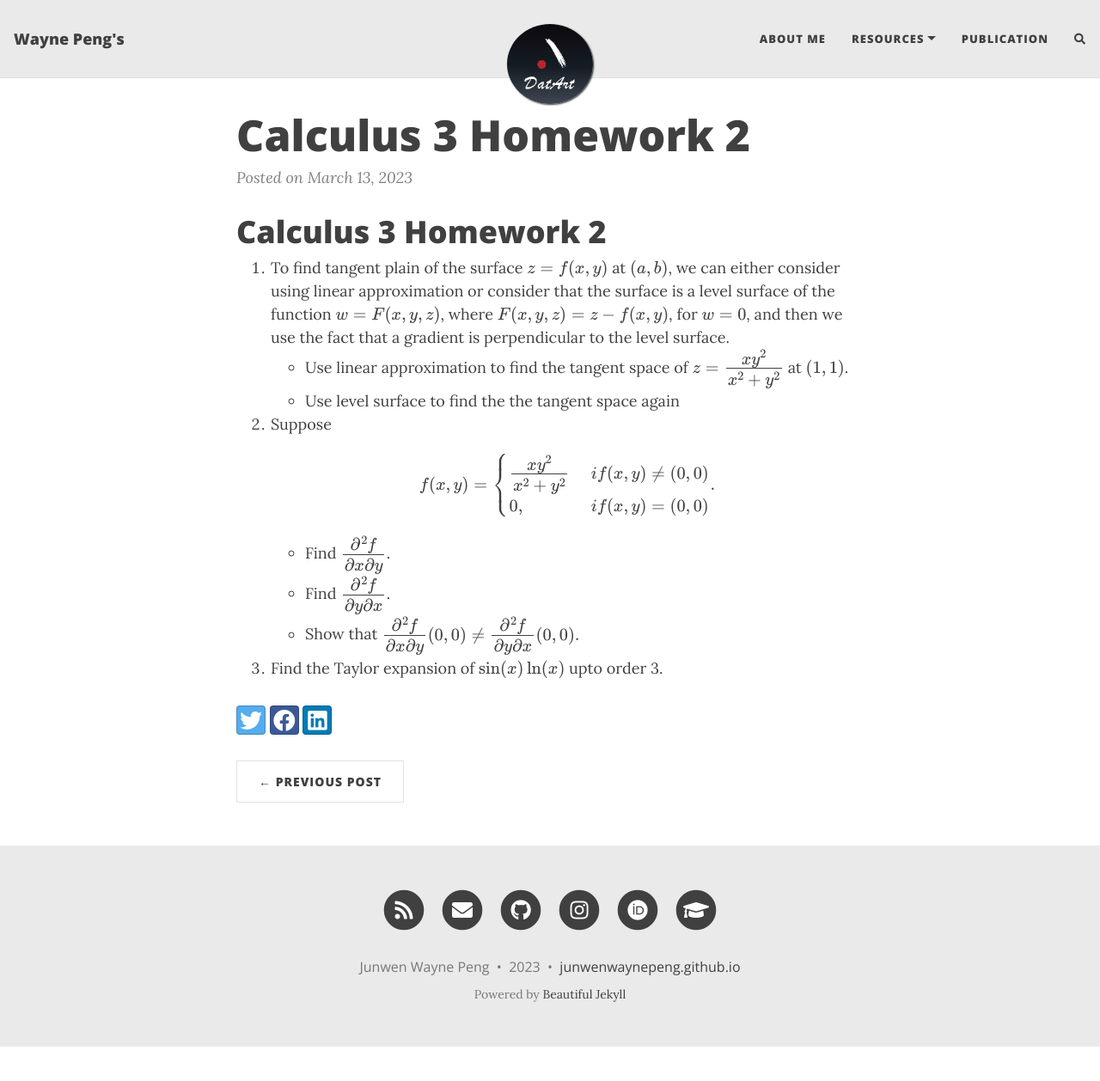
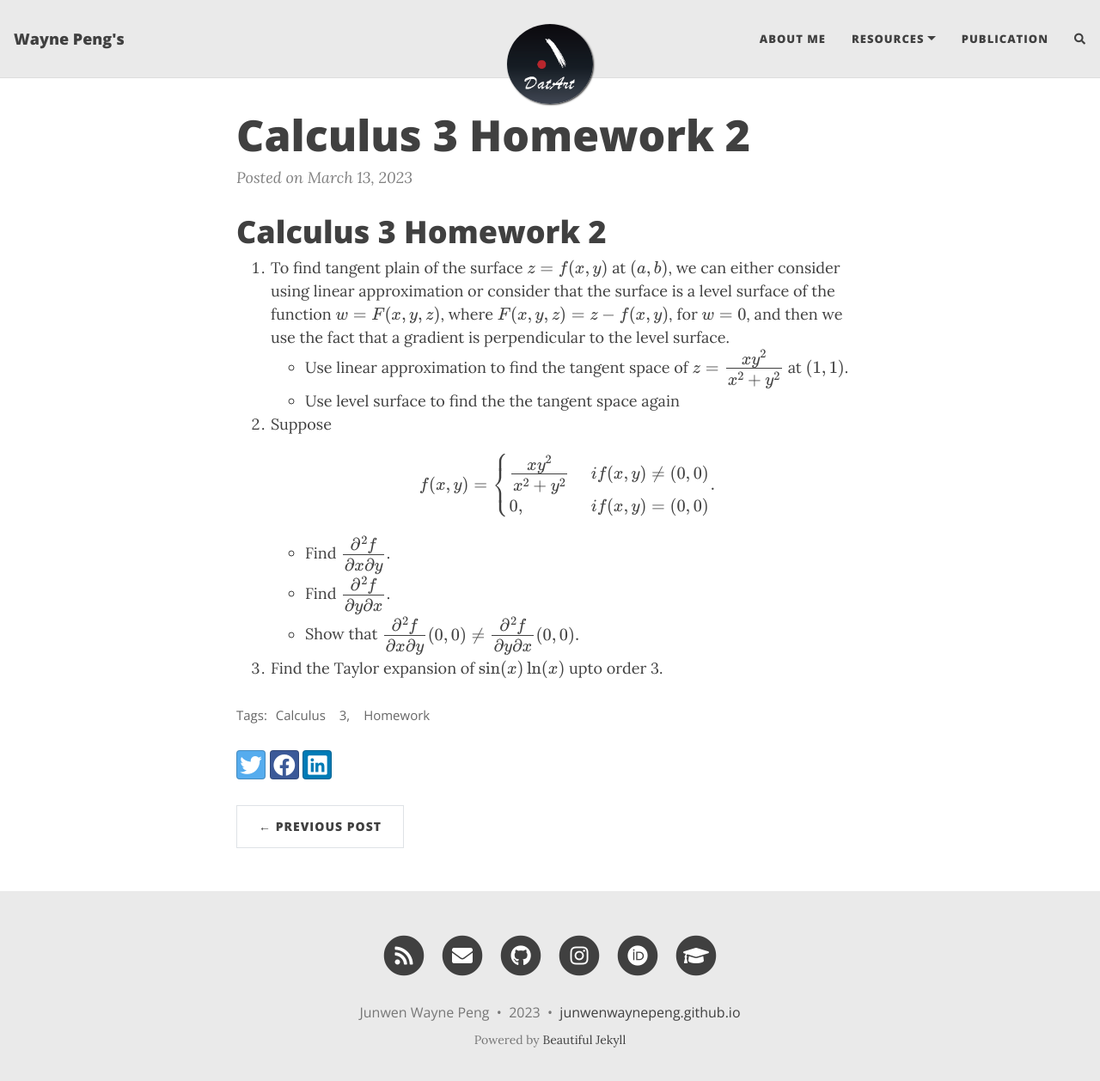
Before and after one commit to junwenwaynepeng/junwenwaynepeng.github.io, a Jekyll site: the page built from _posts/2023-03-13-Calculus-3-Homework-2.md, in a window 1280 px wide and 1271 px high. Shown: the top 1258 px of the window at 86% size. Built offline with Jekyll 4.4.1, drawn with Linux system fonts in a browser that asks for light colours; nearby versions of some CDN libraries; formulas are drawn with MathJax 3; comment, search, counter and statistics services are not loaded.

Commit message:
try to add tags

```diff
--- a/_posts/2023-03-13-Calculus-3-Homework-2.md
+++ b/_posts/2023-03-13-Calculus-3-Homework-2.md
@@ -1,3 +1,7 @@
+---
+tags: Calculus 3, Homework
+---
+
 # Calculus 3 Homework 2
 
 1. To find tangent plain of the surface $z=f(x,y)$ at $(a,b)$, we can either consider using linear approximation or consider that the surface is a level surface of the function $w=F(x,y,z)$, where $F(x,y,z)=z-f(x,y)$, for $w=0$, and then we use the fact that a gradient is perpendicular to the level surface.
```
